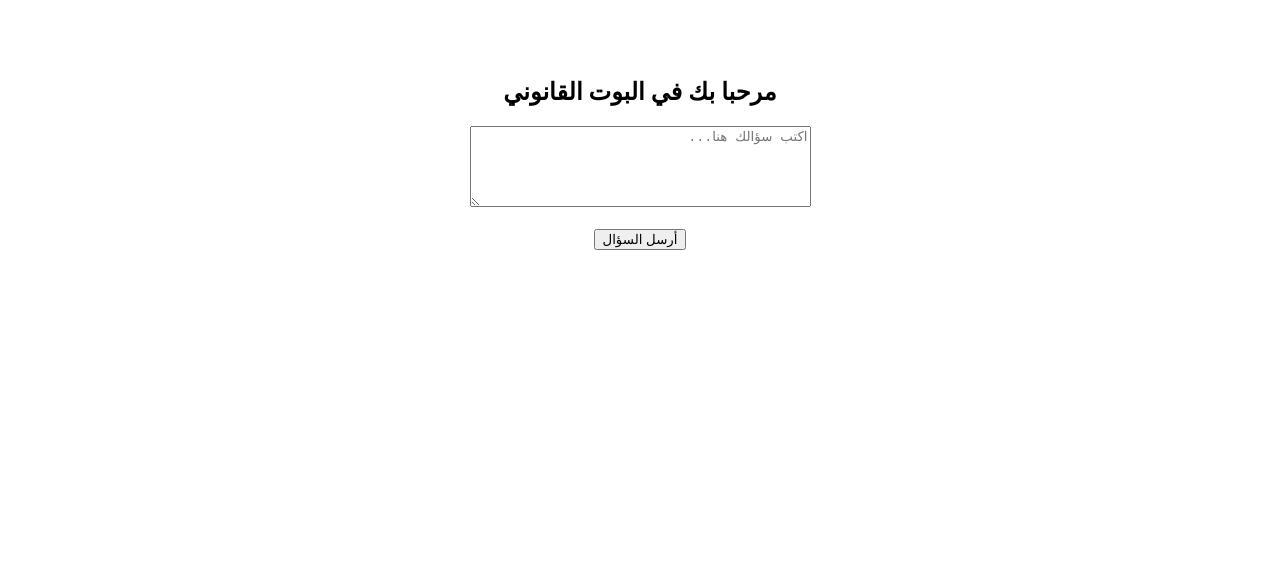
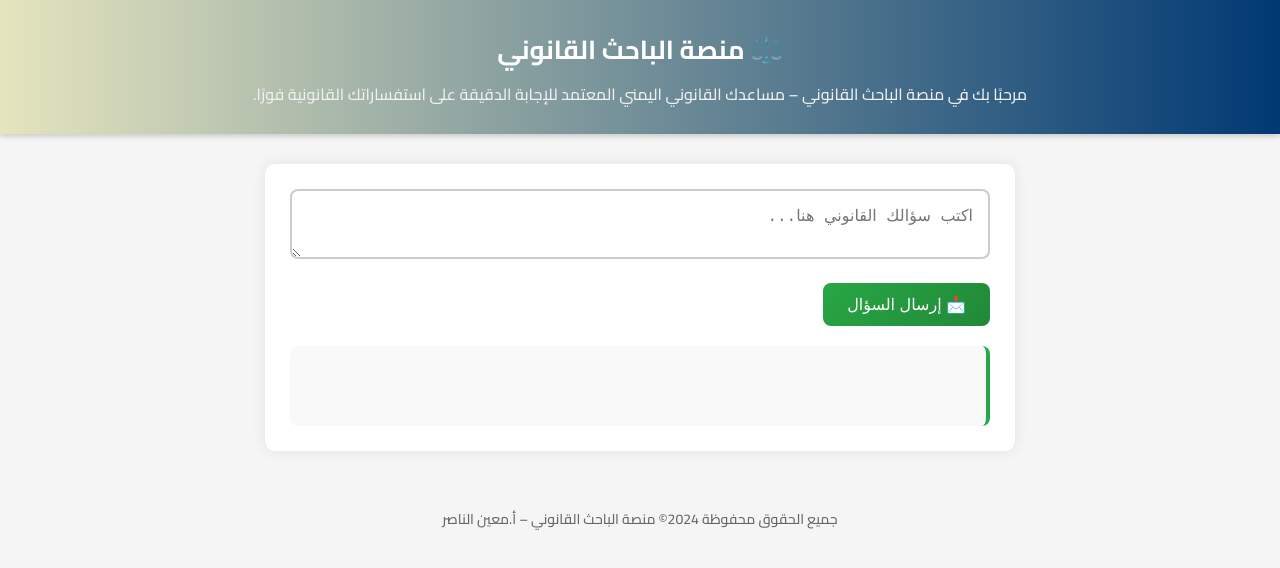
Before and after one commit to LegalResearcher/legal-bahith-bot, a website: page public/index.html in a window 1280 px wide. Drawn offline with Linux system fonts and the light colour scheme.

Commit message:
Update index.html

```diff
--- a/public/index.html
+++ b/public/index.html
@@ -1,41 +1,136 @@
 <!DOCTYPE html>
-<html lang="ar">
+<html lang="ar" dir="rtl">
 <head>
   <meta charset="UTF-8" />
-  <title>الباحث القانوني</title>
+  <title>منصة الباحث القانوني ⚖️</title>
+  <meta name="viewport" content="width=device-width, initial-scale=1.0" />
+  <link href="https://fonts.googleapis.com/css2?family=Cairo:wght@500;700&display=swap" rel="stylesheet">
+  <style>
+    body {
+      font-family: 'Cairo', sans-serif;
+      margin: 0;
+      padding: 0;
+      background-color: #f5f5f5;
+      color: #222;
+      direction: rtl;
+    }
+
+    header {
+      background: linear-gradient(to left, #003973, #E5E5BE);
+      color: white;
+      padding: 25px 15px;
+      text-align: center;
+      box-shadow: 0 2px 6px rgba(0,0,0,0.2);
+    }
+
+    header h1 {
+      margin: 0;
+      font-size: 26px;
+    }
+
+    header p {
+      margin: 5px 0 0;
+      font-size: 16px;
+      color: #f0f0f0;
+    }
+
+    .container {
+      max-width: 700px;
+      margin: 30px auto;
+      background: white;
+      border-radius: 10px;
+      padding: 25px;
+      box-shadow: 0 0 15px rgba(0,0,0,0.08);
+    }
+
+    textarea {
+      width: 100%;
+      padding: 15px;
+      font-size: 16px;
+      border: 2px solid #ccc;
+      border-radius: 8px;
+      resize: vertical;
+      box-sizing: border-box;
+    }
+
+    button {
+      background: linear-gradient(135deg, #28a745, #218838);
+      color: white;
+      font-size: 16px;
+      padding: 12px 24px;
+      border: none;
+      border-radius: 8px;
+      cursor: pointer;
+      margin-top: 15px;
+    }
+
+    button:hover {
+      background: linear-gradient(135deg, #218838, #1e7e34);
+    }
+
+    #answer {
+      margin-top: 20px;
+      padding: 15px;
+      background: #f9f9f9;
+      border-right: 4px solid #28a745;
+      border-radius: 8px;
+      min-height: 50px;
+      white-space: pre-wrap;
+    }
+
+    footer {
+      text-align: center;
+      padding: 15px;
+      font-size: 14px;
+      color: #666;
+      margin-top: 40px;
+    }
+  </style>
 </head>
-<body style="text-align:center; padding:50px; direction:rtl;">
-  <h2>مرحبا بك في البوت القانوني</h2>
-  <textarea id="question" placeholder="اكتب سؤالك هنا..." rows="5" cols="40"></textarea><br><br>
-  <button onclick="sendQuestion()">أرسل السؤال</button>
-  <div id="answer" style="margin-top:20px; font-weight:bold;"></div>
+<body>
+
+  <header>
+    <h1>⚖️ منصة الباحث القانوني</h1>
+    <p>مرحبًا بك في منصة الباحث القانوني – مساعدك القانوني اليمني المعتمد للإجابة الدقيقة على استفساراتك القانونية فورًا.</p>
+  </header>
+
+  <div class="container">
+    <textarea id="question" placeholder="اكتب سؤالك القانوني هنا..."></textarea>
+    <button onclick="sendQuestion()">📩 إرسال السؤال</button>
+    <div id="answer"></div>
+  </div>
+
+  <footer>
+    جميع الحقوق محفوظة 2024© منصة الباحث القانوني – أ.معين الناصر
+  </footer>
 
   <script>
     async function sendQuestion() {
-      const question = document.getElementById("question").value;
+      const question = document.getElementById("question").value.trim();
       const answerDiv = document.getElementById("answer");
 
-      if (!question.trim()) {
-        answerDiv.textContent = "⚠️ الرجاء كتابة سؤال أولاً.";
+      if (!question) {
+        answerDiv.textContent = "⚠️ الرجاء كتابة سؤال قبل الإرسال.";
         return;
       }
 
-      answerDiv.textContent = "⏳ جاري المعالجة...";
+      answerDiv.textContent = "⏳ جاري معالجة السؤال...";
       try {
-        const response = await fetch('/ask', {
-          method: 'POST',
+        const response = await fetch("/ask", {
+          method: "POST",
           headers: {
-            'Content-Type': 'application/json'
+            "Content-Type": "application/json"
           },
           body: JSON.stringify({ question })
         });
 
         const data = await response.json();
-        answerDiv.textContent = data.answer;
+        answerDiv.textContent = data.answer || "❌ لم يتم العثور على إجابة.";
       } catch (error) {
-        answerDiv.textContent = "❌ حدث خطأ أثناء المعالجة.";
+        answerDiv.textContent = "❌ حدث خطأ أثناء الاتصال بالخادم.";
       }
     }
   </script>
+
 </body>
 </html>
```
